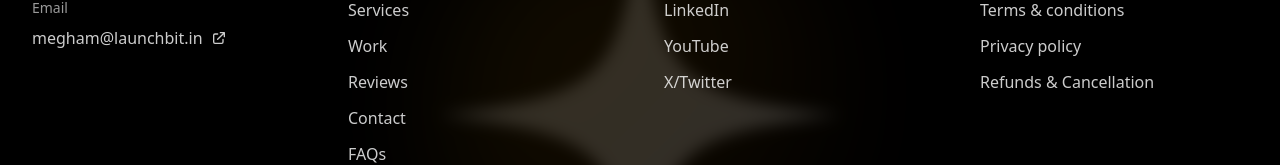
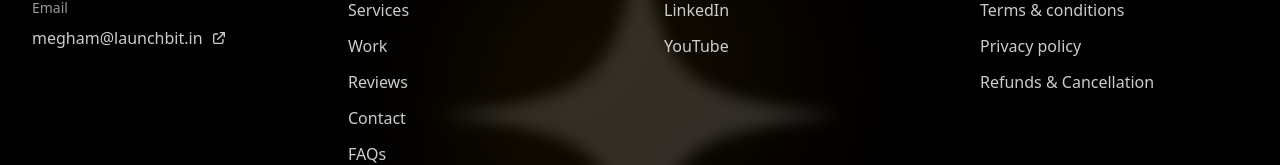
Before and after one commit to gargmegham/LaunchBit, a Next.js app: page / in a window 1280 px wide. Shown: the part 7959-8124 px from the top of the page. Built offline with nearby package versions, Linux system fonts and the light colour scheme; a web font is replaced by a local one.

Commit message:
✨ chore: remove Twitter link and handle Twitter creator tag in SEO

```diff
--- a/src/components/Footer.tsx
+++ b/src/components/Footer.tsx
@@ -126,16 +126,6 @@ export const Footer = () => {
                                     YouTube
                                 </Link>
                             </li>
-                            <li>
-                                <Link
-                                    href="https://x.com/garg_megham"
-                                    target="_blank"
-                                    rel="noopener noreferrer"
-                                    className="text-white/80 hover:text-yellow-400 transition-colors duration-200"
-                                >
-                                    X/Twitter
-                                </Link>
-                            </li>
                         </ul>
                     </div>
 
--- a/src/lib/seo.ts
+++ b/src/lib/seo.ts
@@ -59,7 +59,6 @@ export const getSEOTags = ({
             title: twitter?.title || openGraph?.title || TITLE,
             description: twitter?.description || openGraph?.description || DESC,
             card: "summary_large_image",
-            creator: "@garg_megham",
             ...(twitter?.images && { images: twitter.images }),
         },
         ...(canonicalUrlRelative && {
```
Also changed, not shown: 1 other file (tests, documents, lock files or other folders).
